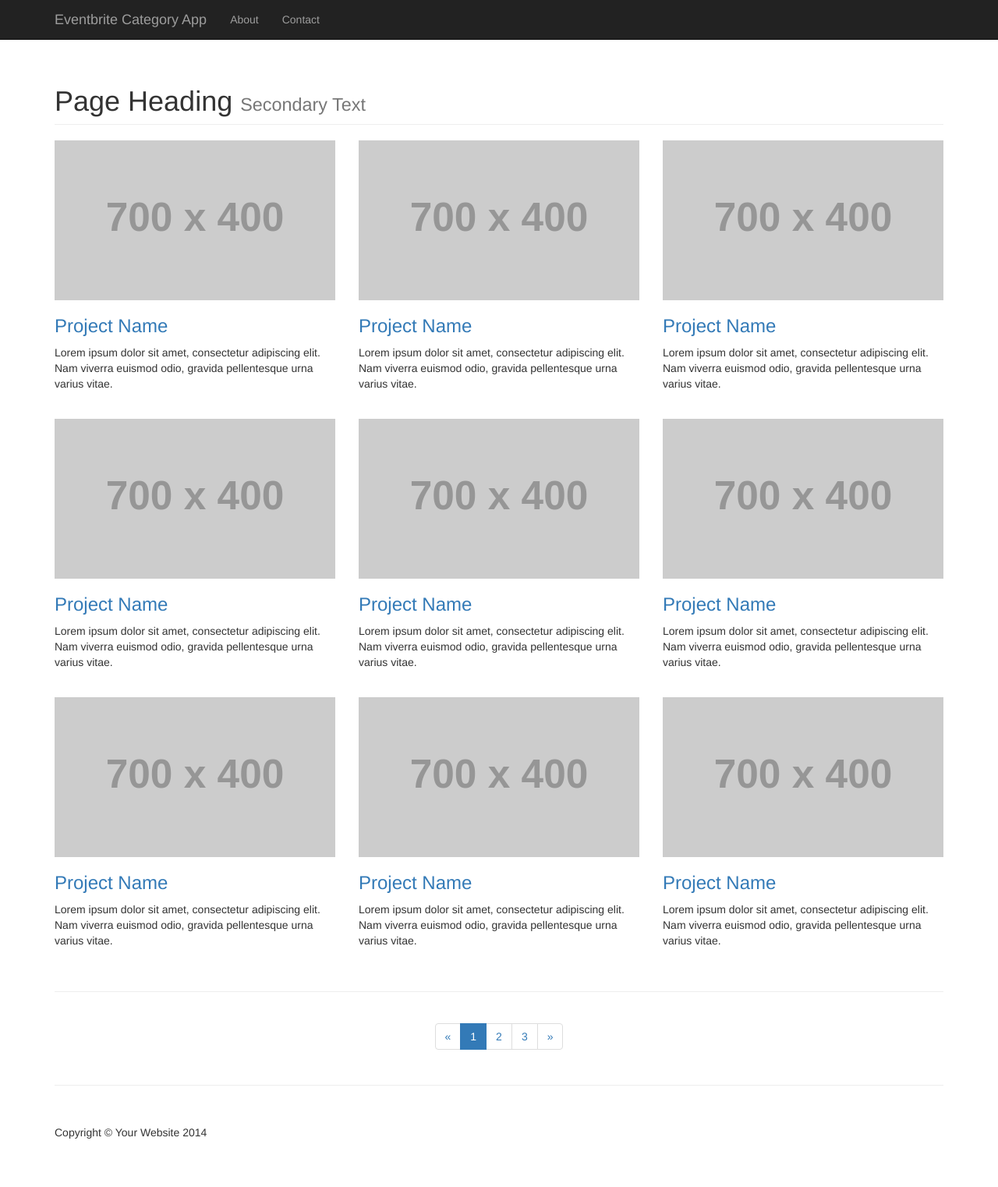
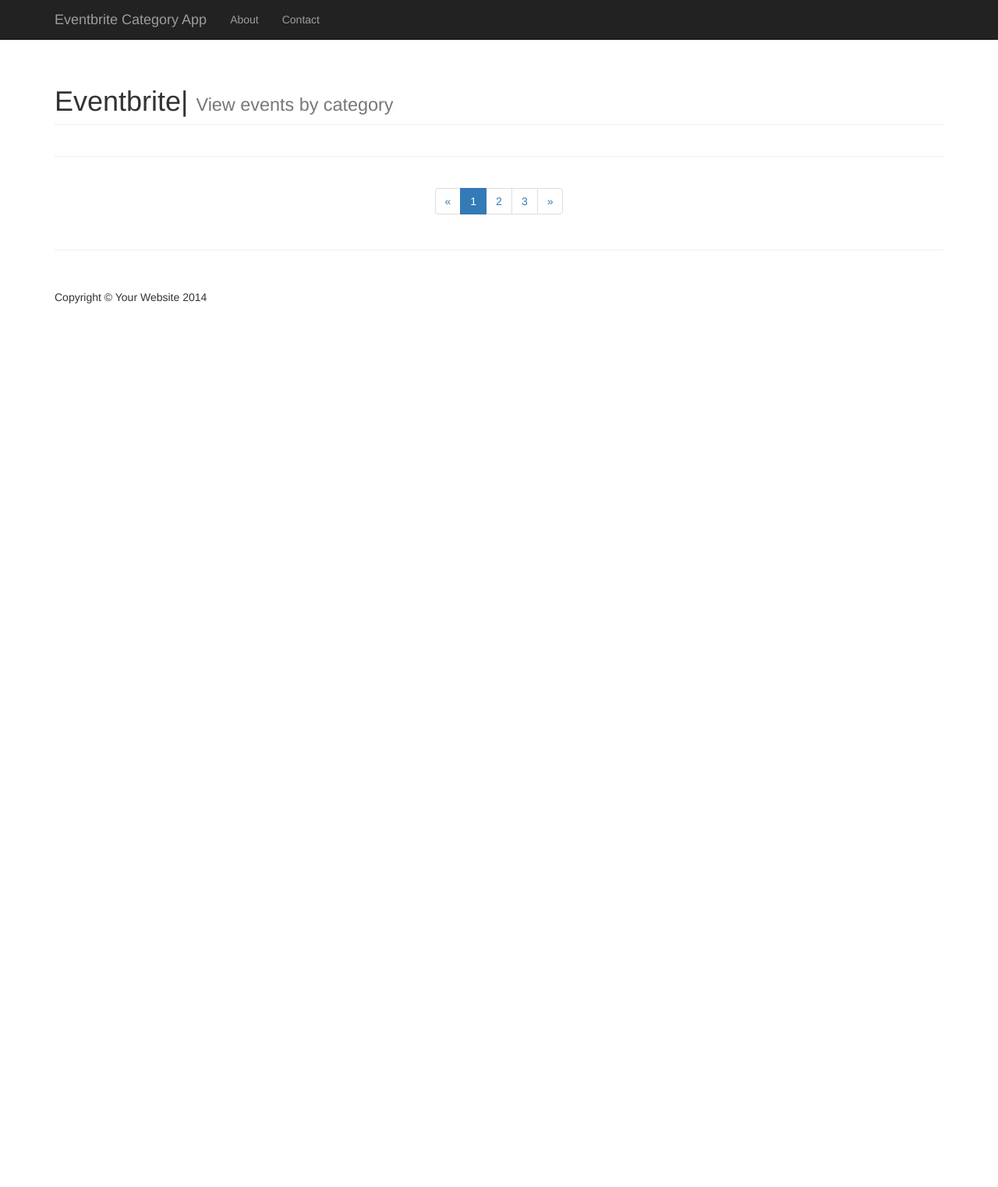
Before and after one commit to bettkd/EventBriteChallenge, a Django app: template EventBriteChallenge/CategoryApp/templates/index.html in a window 1280 px wide. Shown: the whole page at 78% size. After the commit the page ends 389 px from the top, so only its background shows below. Run offline with Django 3.2, Linux system fonts and the light colour scheme; the template is opened without the code that fills it, so the values that code supplies are empty; grey boxes labelled with a size stand in for pictures from a placeholder-image service; some libraries are stand-ins or nearby versions.

Commit message:
First page workinggit add -A

```diff
--- a/EventBriteChallenge/CategoryApp/templates/base.html
+++ /dev/null
@@ -1,3 +0,0 @@
-<h1> Hot Pepper News </h1>
-{% block content %}
-{% endblock %}
--- a/EventBriteChallenge/CategoryApp/templates/index.html
+++ b/EventBriteChallenge/CategoryApp/templates/index.html
@@ -60,19 +60,27 @@
     <!-- Page Content -->
     <div class="container">
 
+        <!-- Page Header -->
+        <div class="row">
+            <div class="col-lg-12">
+                <h1 class="page-header">Eventbrite|
+                    <small>View events by category</small>
+                </h1>
+            </div>
+        </div>
+        <!-- /Header -->
+
         {% for event in event_list %}
-
-
             {% for i  in event.count %}
-
+                <!-- Rows -->
                 {% if forloop.counter0|divisibleby:3 %}
                     </div>
                 {% endif %}
-
                 {% if forloop.counter|divisibleby:3 %}
                     <div class="row">
                 {% endif %}
-
+                <!-- /Rows -->
+                <!-- Event Details -->
                 <div class="col-md-4 portfolio-item">
                     <a href="#">
                         <img class="img-responsive" src="{{ event.logos|get_item:i }}" alt="Image">
@@ -82,121 +90,11 @@
                     </h3>
                     <p> <b> Capacity: </b> {{ event.capacities|get_item:i }} <b> Privacy: </b> {{ event.privacies|get_item:i }} </br>
                     <b> Venue: </b> {{ event.venues|get_item:i }} </br>
-                    <b> <a href = "description" >View details »> <a></b></p>
+                    <b> <a href = "{{event.urls|get_item:i}}" >View details »> <a></b></p>
                 </div>
-
+                <!-- /Events -->
             {% endfor %}
-
-
         {% endfor %}
-
-
-
-
-        <!-- Page Header -->
-        <div class="row">
-            <div class="col-lg-12">
-                <h1 class="page-header">Page Heading
-                    <small>Secondary Text</small>
-                </h1>
-            </div>
-        </div>
-        <!-- /.row -->
-
-        <!-- Category Row -->
-        <div class="row">
-            <div class="col-md-4 portfolio-item">
-                <a href="#">
-                    <img class="img-responsive" src="http://placehold.it/700x400" alt="">
-                </a>
-                <h3>
-                    <a href="#">Project Name</a>
-                </h3>
-                <p>Lorem ipsum dolor sit amet, consectetur adipiscing elit. Nam viverra euismod odio, gravida pellentesque urna varius vitae.</p>
-            </div>
-            <div class="col-md-4 portfolio-item">
-                <a href="#">
-                    <img class="img-responsive" src="http://placehold.it/700x400" alt="">
-                </a>
-                <h3>
-                    <a href="#">Project Name</a>
-                </h3>
-                <p>Lorem ipsum dolor sit amet, consectetur adipiscing elit. Nam viverra euismod odio, gravida pellentesque urna varius vitae.</p>
-            </div>
-            <div class="col-md-4 portfolio-item">
-                <a href="#">
-                    <img class="img-responsive" src="http://placehold.it/700x400" alt="">
-                </a>
-                <h3>
-                    <a href="#">Project Name</a>
-                </h3>
-                <p>Lorem ipsum dolor sit amet, consectetur adipiscing elit. Nam viverra euismod odio, gravida pellentesque urna varius vitae.</p>
-            </div>
-        </div>
-        <!-- /.row -->
-
-        <!-- Category Row -->
-        <div class="row">
-            <div class="col-md-4 portfolio-item">
-                <a href="#">
-                    <img class="img-responsive" src="http://placehold.it/700x400" alt="">
-                </a>
-                <h3>
-                    <a href="#">Project Name</a>
-                </h3>
-                <p>Lorem ipsum dolor sit amet, consectetur adipiscing elit. Nam viverra euismod odio, gravida pellentesque urna varius vitae.</p>
-            </div>
-            <div class="col-md-4 portfolio-item">
-                <a href="#">
-                    <img class="img-responsive" src="http://placehold.it/700x400" alt="">
-                </a>
-                <h3>
-                    <a href="#">Project Name</a>
-                </h3>
-                <p>Lorem ipsum dolor sit amet, consectetur adipiscing elit. Nam viverra euismod odio, gravida pellentesque urna varius vitae.</p>
-            </div>
-            <div class="col-md-4 portfolio-item">
-                <a href="#">
-                    <img class="img-responsive" src="http://placehold.it/700x400" alt="">
-                </a>
-                <h3>
-                    <a href="#">Project Name</a>
-                </h3>
-                <p>Lorem ipsum dolor sit amet, consectetur adipiscing elit. Nam viverra euismod odio, gravida pellentesque urna varius vitae.</p>
-            </div>
-        </div>
-
-        <!-- Category Row -->
-        <div class="row">
-            <div class="col-md-4 portfolio-item">
-                <a href="#">
-                    <img class="img-responsive" src="http://placehold.it/700x400" alt="">
-                </a>
-                <h3>
-                    <a href="#">Project Name</a>
-                </h3>
-                <p>Lorem ipsum dolor sit amet, consectetur adipiscing elit. Nam viverra euismod odio, gravida pellentesque urna varius vitae.</p>
-            </div>
-            <div class="col-md-4 portfolio-item">
-                <a href="#">
-                    <img class="img-responsive" src="http://placehold.it/700x400" alt="">
-                </a>
-                <h3>
-                    <a href="#">Project Name</a>
-                </h3>
-                <p>Lorem ipsum dolor sit amet, consectetur adipiscing elit. Nam viverra euismod odio, gravida pellentesque urna varius vitae.</p>
-            </div>
-            <div class="col-md-4 portfolio-item">
-                <a href="#">
-                    <img class="img-responsive" src="http://placehold.it/700x400" alt="">
-                </a>
-                <h3>
-                    <a href="#">Project Name</a>
-                </h3>
-                <p>Lorem ipsum dolor sit amet, consectetur adipiscing elit. Nam viverra euismod odio, gravida pellentesque urna varius vitae.</p>
-            </div>
-        </div>
-        <!-- /.row -->
 
         <hr>
 
@@ -244,15 +142,6 @@
 
     <!-- Bootstrap Core JavaScript -->
     <script src="/static/js/bootstrap.min.js"></script>
-
-    <script type="text/javascript">
-        jQuery(document).ready(function() {
-            jQuery(".description").click(function() {
-                window.open('description.html', '_blank')
-            });
-        });
-    </script>
-
 </body>
 
 </html>
--- a/EventBriteChallenge/CategoryApp/urls.py
+++ b/EventBriteChallenge/CategoryApp/urls.py
@@ -3,5 +3,4 @@ from . import views
 
 urlpatterns = [
     url(r'^$', views.index),
-    url(r'^description$', views.description),
 ]
```
Also changed, not shown: EventBriteChallenge/CategoryApp/templates/description.html (deleted, +0 -11 lines), EventBriteChallenge/CategoryApp/templates/home.html (deleted, +0 -10 lines), EventBriteChallenge/CategoryApp/views.py (+13 -13 lines), 2 other files. Lines whose indentation alone changed are shown as unchanged.
